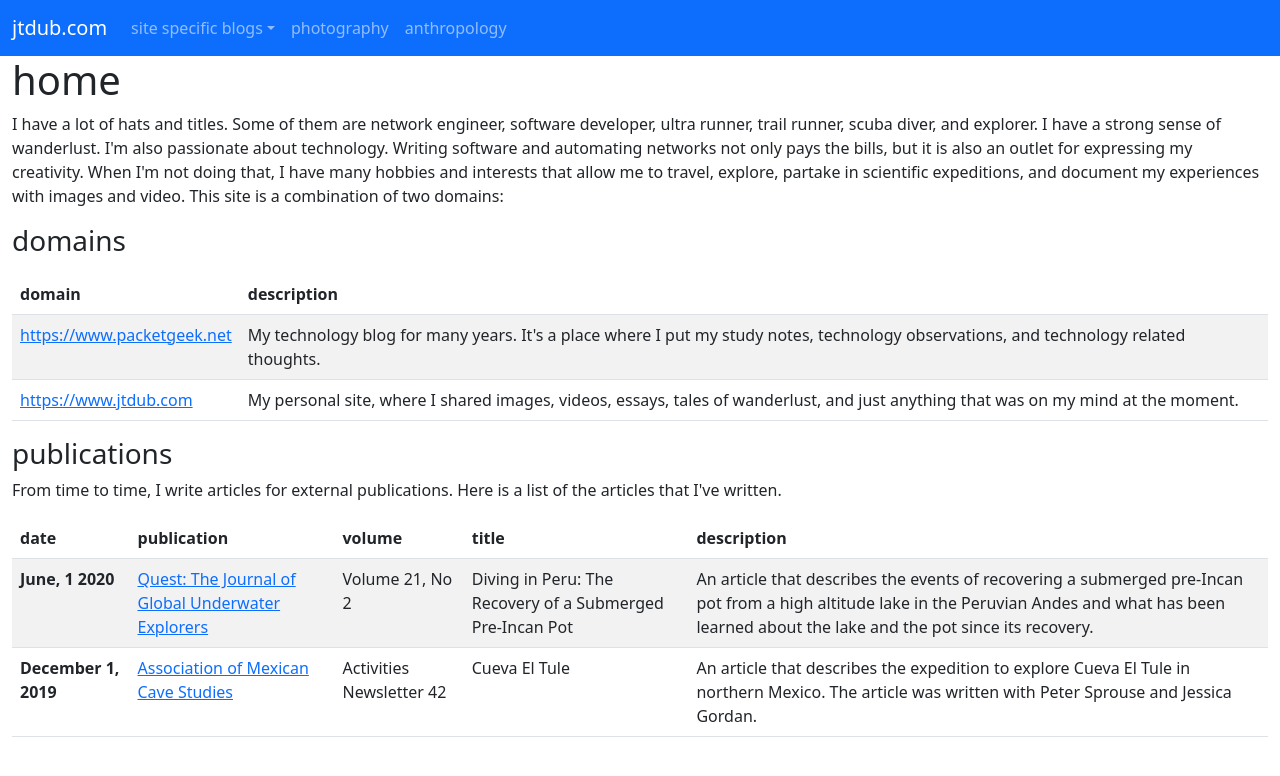
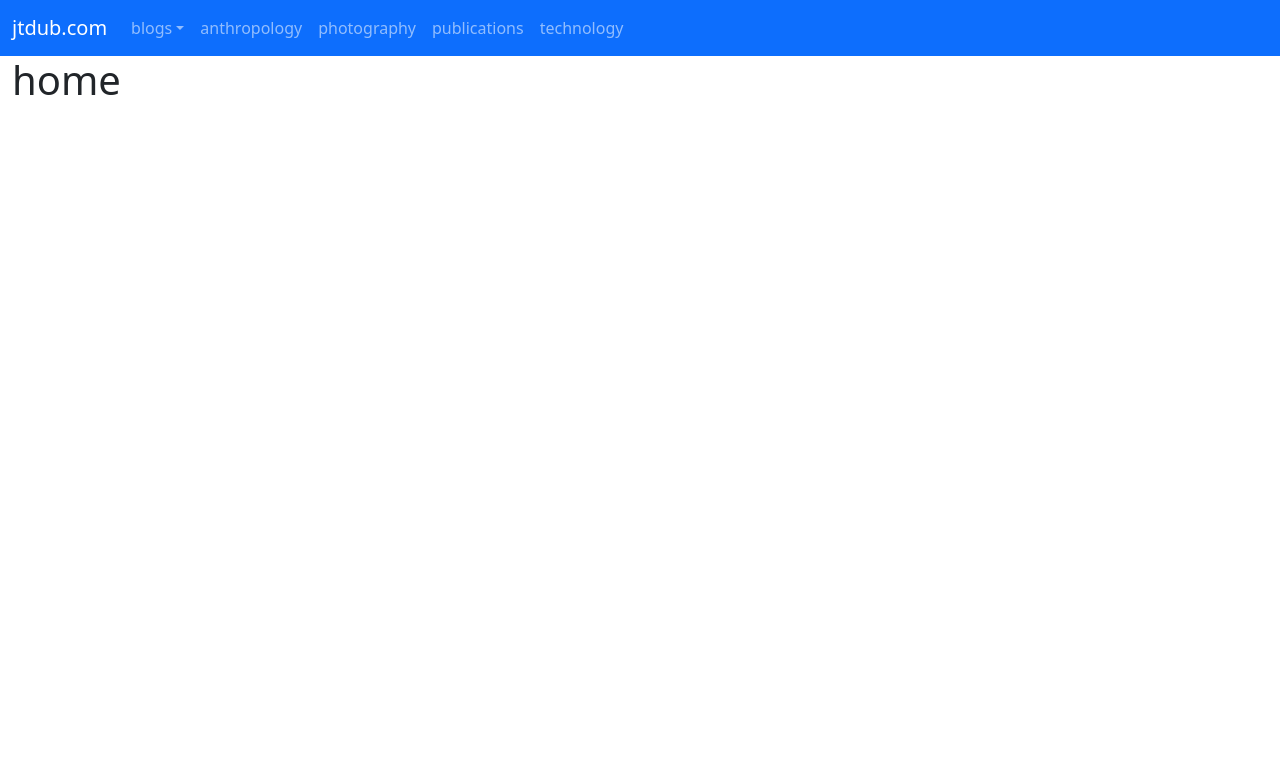
Before and after one commit to jtdub/jtdub.com, a Jekyll site: the page built from index.html, in a window 1280 px wide. Shown: the top 776 px of the page. Built offline with Jekyll 4.4.1, drawn with Linux system fonts in a browser that asks for light colours; nearby versions of some CDN libraries.

Commit message:
update site layout

```diff
--- a/_config.yml
+++ b/_config.yml
@@ -1,6 +1,6 @@
 title: jtdub.com
 description:
-  tales of wanderlust, random thoughts, and blogs about technology; specifically linux, networking, automation, and software developmnet
+  tales of wanderlust, anthropology, archaeology, random thoughts, and blogs about technology; specifically linux, networking, automation, and software developmnet
 baseurl: "" # the subpath of your site, e.g. /blog
 url: "https://www.jtdub.com" # the base hostname & protocol for your site, e.g. http://example.com
 plugins:
--- a/_data/publications.yml
+++ b/_data/publications.yml
@@ -2,9 +2,11 @@
   date: "June, 1 2020"
   publication: "Quest: The Journal of Global Underwater Explorers"
   url: "https://www.gue.com/quest/archive/21/2"
+  volume: "Volume 21, No 2"
   description: "An article that describes the events of recovering a submerged pre-Incan pot from a high altitude lake in the Peruvian Andes and what has been learned about the lake and the pot since its recovery."
 - title: "Cueva El Tule"
   date: "December 1, 2019"
   publication: "Association of Mexican Cave Studies"
   url: "http://www.mexicancaves.org/nl/42.htm"
+  volume: "Activities Newsletter 42"
   description: "An article that describes the expedition to explore Cueva El Tule in northern Mexico. The article was written with Peter Sprouse and Jessica Gordan."
--- a/_includes/header.html
+++ b/_includes/header.html
@@ -23,7 +23,7 @@
               <div class="collapse navbar-collapse" id="navbarNav">
                 <ul class="navbar-nav">
                   <li class="nav-item dropdown">
-                    <a class="nav-link dropdown-toggle" data-bs-toggle="dropdown" href="#" role="button" aria-expanded="false">site specific blogs</a>
+                    <a class="nav-link dropdown-toggle" data-bs-toggle="dropdown" href="#" role="button" aria-expanded="false">blogs</a>
                     <ul class="dropdown-menu">
                       <li><a class="dropdown-item" href="/jtdub.com/">jtdub.com</a></li>
                       <li><a class="dropdown-item" href="/packetgeek.net/">packetgeek.net</a></li>
@@ -33,10 +33,16 @@
                     </ul>
                   </li>
                   <li class="nav-item">
+                    <a class="nav-link" href="/anthropology/">anthropology</a>
+                  </li>
+                  <li class="nav-item">
                     <a class="nav-link" href="/photography/">photography</a>
                   </li>
                   <li class="nav-item">
-                    <a class="nav-link" href="/anthropology/">anthropology</a>
+                    <a class="nav-link" href="/publications/">publications</a>
+                  </li>
+                  <li class="nav-item">
+                    <a class="nav-link" href="/technology/">technology</a>
                   </li>
                 </ul>
               </div>
--- a/index.html
+++ b/index.html
@@ -3,59 +3,3 @@
 title: home
 permalink: /
 ---
-<p>I have a lot of hats and titles. Some of them are network engineer, software developer, ultra runner, trail runner, scuba diver, and explorer. I have a strong sense of wanderlust. I'm also passionate about technology. Writing software and automating networks not only pays the bills, but it is also an outlet for expressing my creativity. When I'm not doing that, I have many hobbies and interests that allow me to travel, explore, partake in scientific expeditions, and document my experiences with images and video. This site is a combination of two domains:</p>
-
-<h3>domains</h3>
-<p>
-  <table class="table table-striped">
-    <thead>
-      <tr>
-        <th scope="col">domain</th>
-        <th scope="col">description</th>
-      </tr>
-    </thead>
-    <tbody>
-      <tr>
-        <td><a href="https://www.packetgeek.net">https://www.packetgeek.net</a></td>
-        <td>My technology blog for many years. It's a place where I put my study notes, technology observations, and technology related thoughts.</td>
-      </tr>
-      <tr>
-        <td><a href="https://www.jtdub.com">https://www.jtdub.com</a></td>
-        <td>My personal site, where I shared images, videos, essays, tales of wanderlust, and just anything that was on my mind at the moment.</td>
-      </tr>
-    </tbody>
-  </table>
-</p>
-
-<h3>publications</h3>
-<p>From time to time, I write articles for external publications. Here is a list of the articles that I've written.
-
-<p>
-  <table class="table table-striped">
-    <thead>
-      <tr>
-        <th scope="col">date</th>
-        <th scope="col">publication</th>
-        <th scope="col">volume</th>
-        <th scope="col">title</th>
-        <th scope="col">description</th>
-      </tr>
-    </thead>
-    <tbody>
-      <tr>
-        <th scope="row">June, 1 2020</th>
-        <td><a href="https://www.gue.com/quest/archive/21/2" target="_new">Quest: The Journal of Global Underwater Explorers</a></td>
-        <td>Volume 21, No 2</td>
-        <td>Diving in Peru: The Recovery of a Submerged Pre-Incan Pot</td>
-        <td>An article that describes the events of recovering a submerged pre-Incan pot from a high altitude lake in the Peruvian Andes and what has been learned about the lake and the pot since its recovery.</td>
-      </tr>
-      <tr>
-        <th scope="row">December 1, 2019</th>
-        <td><a href="http://www.mexicancaves.org/nl/42.htm" target="_new">Association of Mexican Cave Studies</a></td>
-        <td>Activities Newsletter 42</td>
-        <td>Cueva El Tule</td>
-        <td>An article that describes the expedition to explore Cueva El Tule in northern Mexico. The article was written with Peter Sprouse and Jessica Gordan.</td>
-      </tr>
-    </tbody>
-  </table>
-</p>
```
Also changed, not shown: _includes/publications.html (added, +12 -0 lines), _posts/2010-05-12-network-nuetrality.md (deleted, +0 -13 lines), _posts/2010-07-28-using-bittorrent-to-distribute-software.md (deleted, +0 -14 lines), _posts/2017-07-04-happy-independence-day.md (deleted, +0 -13 lines), _posts/2017-11-23-turkeyops.md (deleted, +0 -15 lines), _posts/2019-11-11-a-tale-of-incan-apus-and-climate-change.md (+1 -0 lines), publications/index.html (added, +10 -0 lines), technology/index.html (added, +10 -0 lines).
